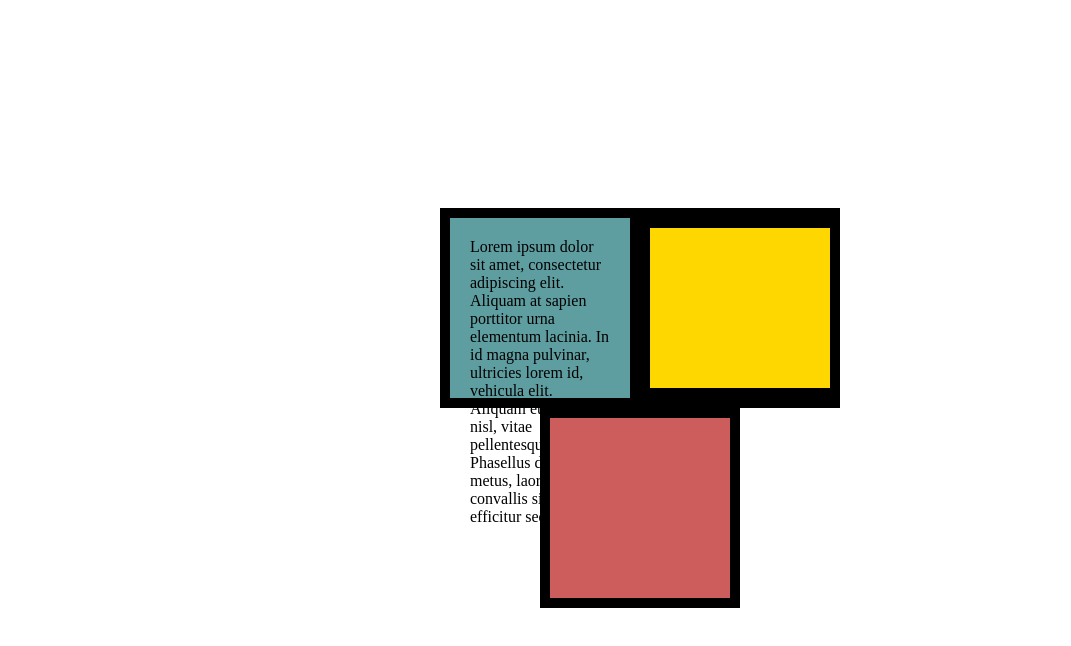
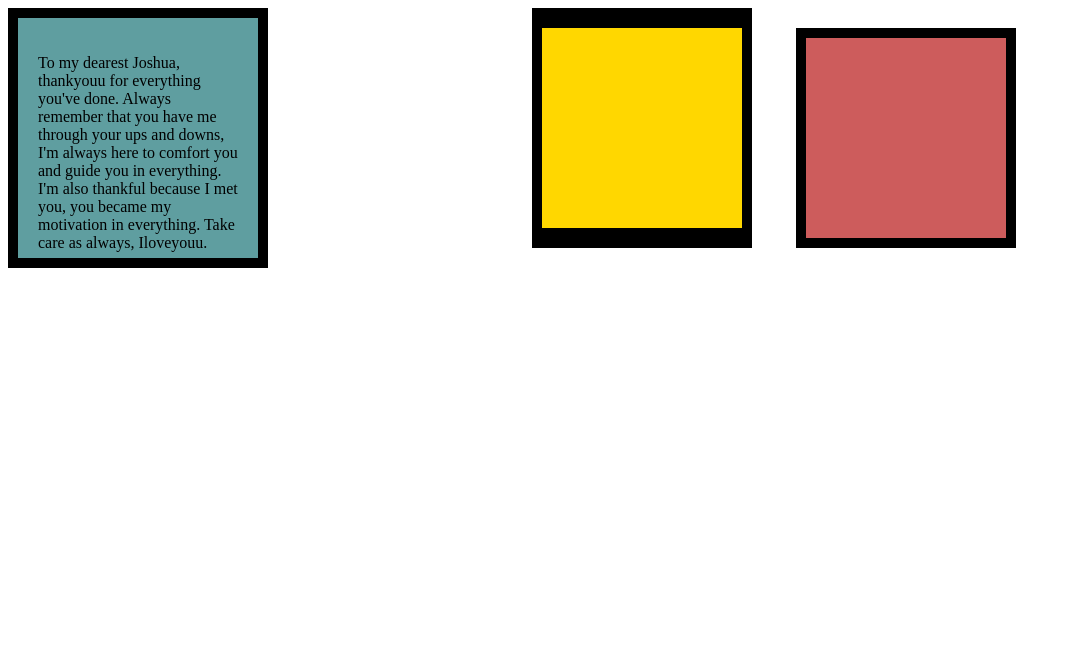
Before and after one commit to KyrieAthenaCendana/Box-Model, a plain HTML site: page Index.html in a window 1280 px wide. Shown: the whole page, without its empty margins (0-1071 px from the left). Drawn offline with Linux system fonts and the light colour scheme.

Commit message:
Update Index.html

```diff
--- a/Index.html
+++ b/Index.html
@@ -1,72 +1,50 @@
 <!DOCTYPE html>
-<html lang="en">
+<html>
 <head>
-  <meta charset="UTF-8">
-  <meta name="viewport" content="width=device-width, initial-scale=1.0">
-  <title>3 Boxes Layout</title>
+<title>Box Model</title>
 <style>
-    body {
-      display: flex;
-      justify-content: center;
-      align-items: center;
-      height: 100vh;
+div {
+  display: inline-block;
+  height: 200px;
+  width: 200px;
+  margin: 0;
 }
 
-    .container {
-      display: grid;
-      grid-template-columns: repeat(2, auto);
-      grid-gap: 0;
-    }
-
-    .box {
-      width: 200px;
-      height: 200px;
-      box-sizing: border-box;
+.first {
+  background-color: cadetblue;
+  width: 200px ;
+  height: 200px ;
+  padding: 20px;
+  border: 10px solid black;
+  vertical-align: top;
 }
 
 
-    .box1 {
-      background-color: cadetblue;
-      padding: 20px;
-      border: 10px solid black;
-    }
-    .box1 p {
-      margin: 0;
-    }
-
-
-    .box2 {
+.second {
   background-color: gold;
   border-top: 20px solid black;
   border-bottom: 20px solid black;
   border-left: 10px solid black;
   border-right: 10px solid black;
+  margin-left: 260px;
+  position: relative;
 }
 
-
-    .box3 {
+.third {
   background-color: indianred;
   border: 10px solid black;
-      grid-column: 1 / span 2;
-      justify-self: center;
+  margin-left: 40px;
+  position: relative;
 }
 </style>
 </head>
 <body>
-  <div class="container">
-    <div class="box box1">
-      <p>
-        Lorem ipsum dolor sit amet, consectetur adipiscing elit.
-        Aliquam at sapien porttitor urna elementum lacinia.
-        In id magna pulvinar, ultricies lorem id, vehicula elit.
-        Aliquam eu luctus nisl, vitae pellentesque magna.
-        Phasellus dolor metus, laoreet ac convallis sit amet,
-        efficitur sed dolor.
-      </p>
+
+<div class="first">
+  <p>To my dearest Joshua, thankyouu for everything you've done. Always remember that you have me through your ups and downs, I'm always here to comfort you and guide you in everything. I'm also thankful because I met you, you became my motivation in everything. Take care as always, Iloveyouu.</p>
 </div>
+<div class="second"></div>
+<div class="third"></div>
 
-    <div class="box box2"></div>
-    <div class="box box3"></div>
-  </div>
 </body>
 </html>
```
Lines whose indentation alone changed are shown as unchanged.
